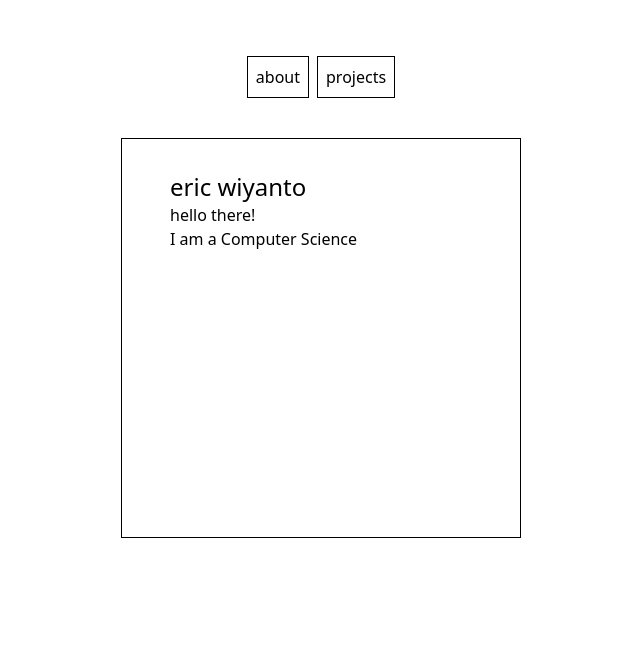
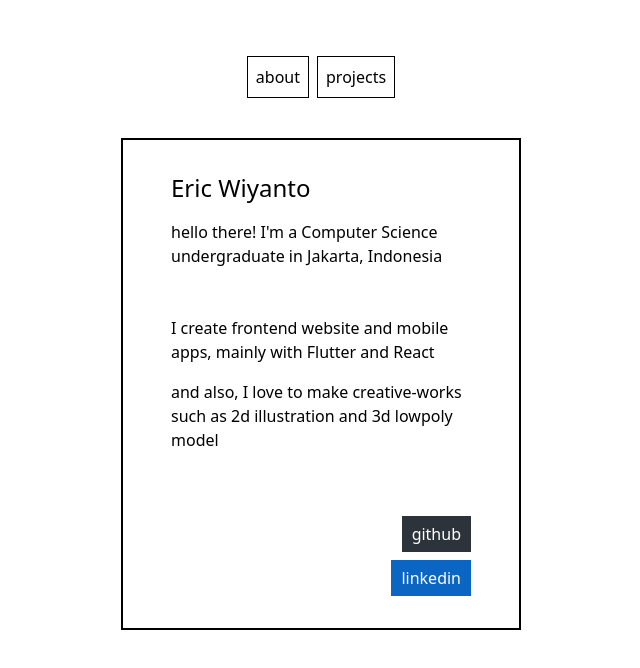
Before and after one commit to wiyantoeric/portfolio, a Next.js app: page / in a window 1280 px wide. Shown: the top 668 px of the page, without its empty margins (319-959 px from the left). Built offline with nearby package versions, Linux system fonts and the light colour scheme.

Commit message:
feat: update index content

```diff
--- a/pages/index.js
+++ b/pages/index.js
@@ -1,9 +1,9 @@
-/* eslint-disable @next/next/no-img-element */
-import Head from 'next/dist/shared/lib/head';
-import Image from 'next/image';
 import { useEffect, useRef } from 'react';
-import Links from '../components/Links';
 import Container from '../components/Container';
+
+function InlineButton({ text = '' }) {
+  return <div className="inline cursor-pointer bg-gray-200 hover:bg-teal-300">{text}</div>;
+}
 
 export default function Home() {
   const homeRef = useRef(null);
@@ -11,11 +11,34 @@ export default function Home() {
 
   return (
     <>
-      <Container title="about - eric wiyanto">
-        <div ref={homeRef} className="flex aspect-square w-[400px] flex-col border-[1px] border-black py-8 px-12">
-          <h1 className="text-2xl">eric wiyanto</h1>
-          <p>hello there!</p>
-          <p>I am a Computer Science</p>
+      <Container title="about">
+        <div ref={homeRef} className="flex min-h-[400px] w-[400px] flex-col border-2 border-black py-8 px-12">
+          <h1 className="text-2xl">Eric Wiyanto</h1>
+          <div className="spacer h-4"></div>
+          <p>hello there! I&apos;m a Computer Science undergraduate in Jakarta, Indonesia</p>
+          <div className="spacer h-12"></div>
+          <p>I create frontend website and mobile apps, mainly with Flutter and React</p>
+          <div className="spacer h-4"></div>
+          <p>and also, I love to make creative-works such as 2d illustration and 3d lowpoly model</p>
+          <div className="spacer h-16"></div>
+          <div className="flex flex-col items-end gap-y-2 self-end">
+            <a
+              href="https://github.com/wiyantoeric"
+              rel="noreferrer"
+              target="_blank"
+              className="w-fit cursor-pointer border-2 border-[#2D333B] bg-[#2D333B] px-2 py-1 text-white transition-colors duration-150 hover:bg-white hover:text-black"
+            >
+              github
+            </a>
+            <a
+              href="https://linkedin.com/in/eric-wiyanto-aa640022a"
+              rel="noreferrer"
+              target="_blank"
+              className="w-fit cursor-pointer border-2 border-[#0A66C2] bg-[#0A66C2] px-2 py-1 text-white transition-colors duration-150 hover:bg-white hover:text-black"
+            >
+              linkedin
+            </a>
+          </div>
         </div>
       </Container>
     </>
```
